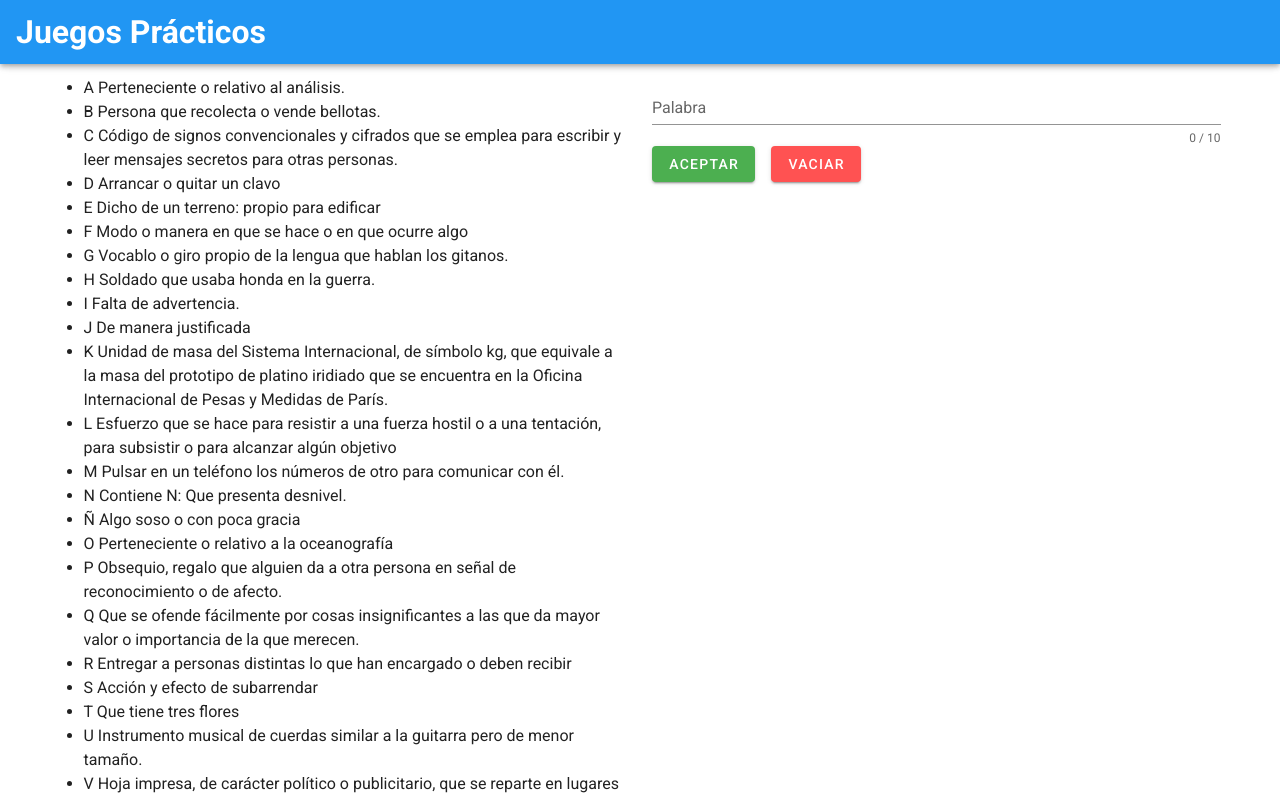
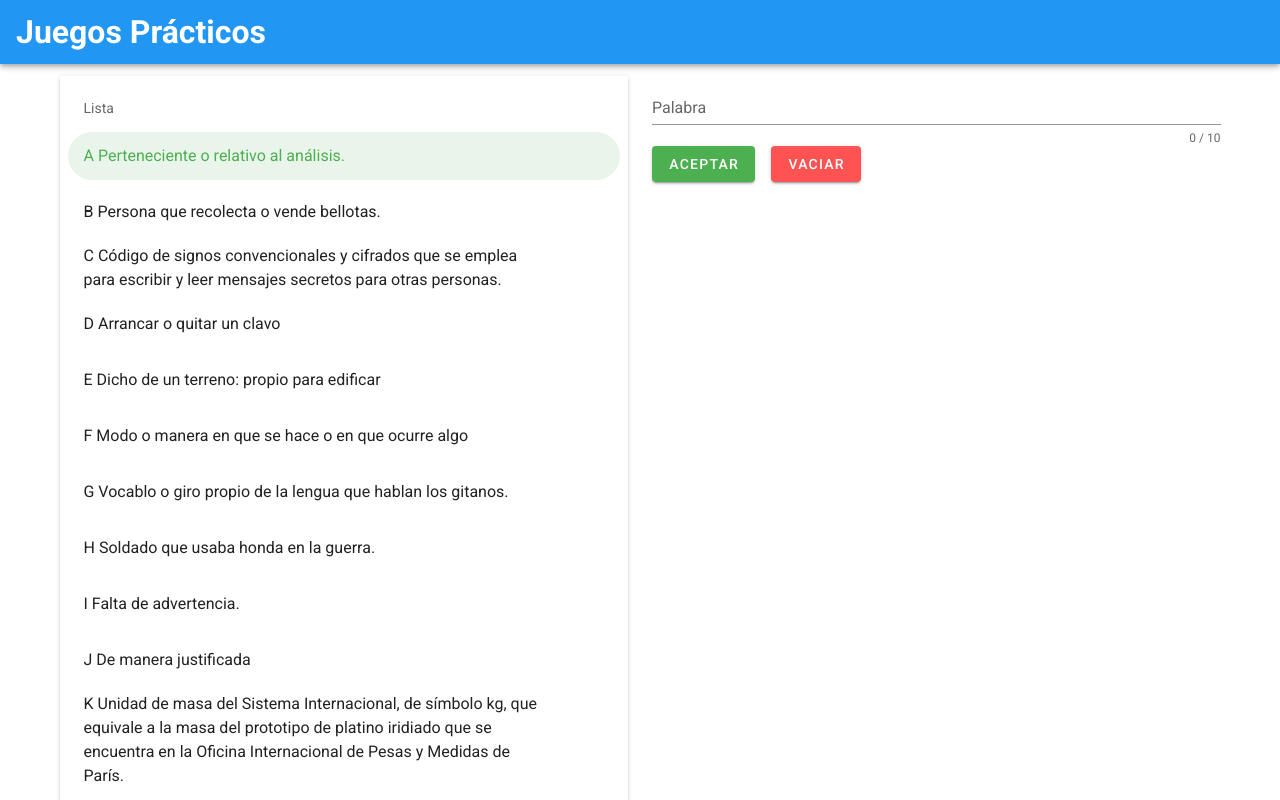
Before and after one commit to fasalgad/ruleta-palabras, a Vue app: page /ruleta in a window 1280 px wide. Shown: the top 800 px of the page. Built offline with nearby package versions, Linux system fonts and the light colour scheme.

Commit message:
Paso de lista simple a tarjeta de colores

```diff
--- a/src/components/Ingreso.vue
+++ b/src/components/Ingreso.vue
@@ -2,16 +2,27 @@
   <v-container>
     <v-row>
       <v-col>
-        <ul>
-          <li
+        <v-card class="mx-auto" max-width="1080" tile>
+          <v-list rounded>
+            <v-subheader>Lista</v-subheader>
+            <v-list-item-group v-model="item" color="green">
+              <v-list-item
                 v-for="(palabra, index) in palabras"
                 :key="index"
                 @click="seleccionado(palabra)"
               >
                 {{ palabra.letra }}
                 {{ palabra.descripcion }}
-          </li>
-        </ul>
+                <v-list-item-icon>
+                  <v-icon v-text="item.icon"></v-icon>
+                </v-list-item-icon>
+                <v-list-item-content>
+                  <v-list-item-title v-text="item.text"></v-list-item-title>
+                </v-list-item-content>
+              </v-list-item>
+            </v-list-item-group>
+          </v-list>
+        </v-card>
       </v-col>
 
       <v-col>
@@ -55,6 +66,7 @@
 export default {
   name: 'Ingreso',
   data: () => ({
+    item: 0, //posición en que inicia la lista
     valid: true,
     termino: '',
     palabraseleccionada: '',
--- a/src/views/Juegos.vue
+++ b/src/views/Juegos.vue
@@ -16,7 +16,7 @@
       <v-col cols="12" sm="6" align="center">
         <v-layout>
           <v-flex>
-            <v-btn dark color="blue" @click="irFormulario">
+            <v-btn dark color="blue" @click="irFormulario" disabled="true">
               Mirar más
             </v-btn>
           </v-flex>
@@ -49,11 +49,11 @@ export default {
       console.log('this.$router', this.$router)
       this.$router.push('Ruleta')
     },
-      irFormulario () {
+     /* irFormulario () {
       console.log('this.$route', this.$route)
       console.log('this.$router', this.$router)
-      this.$router.push('Formulario')
-    }
+      this.$router.push('Form')
+    }*/
   }
 }
 </script>
```
Lines whose indentation alone changed are shown as unchanged.
